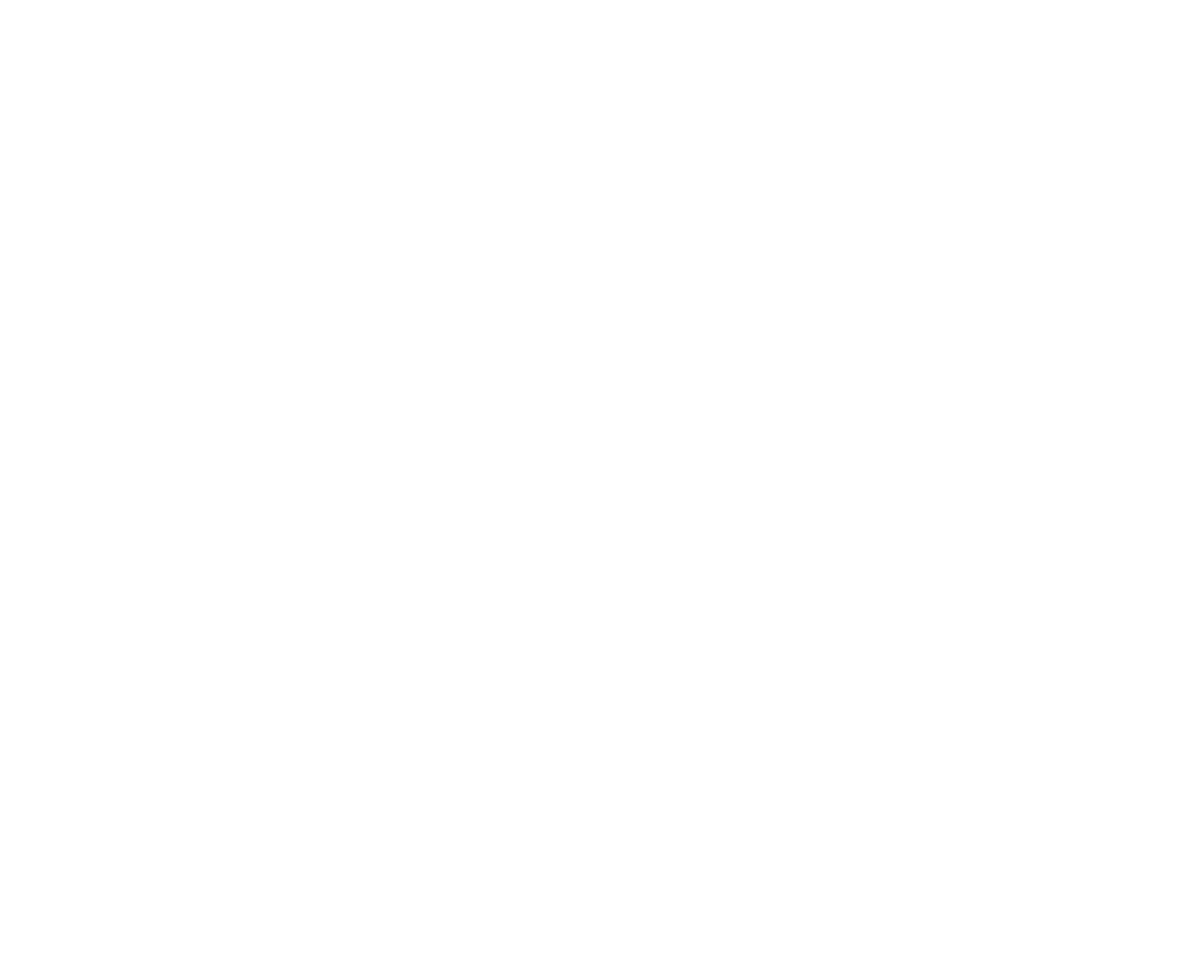
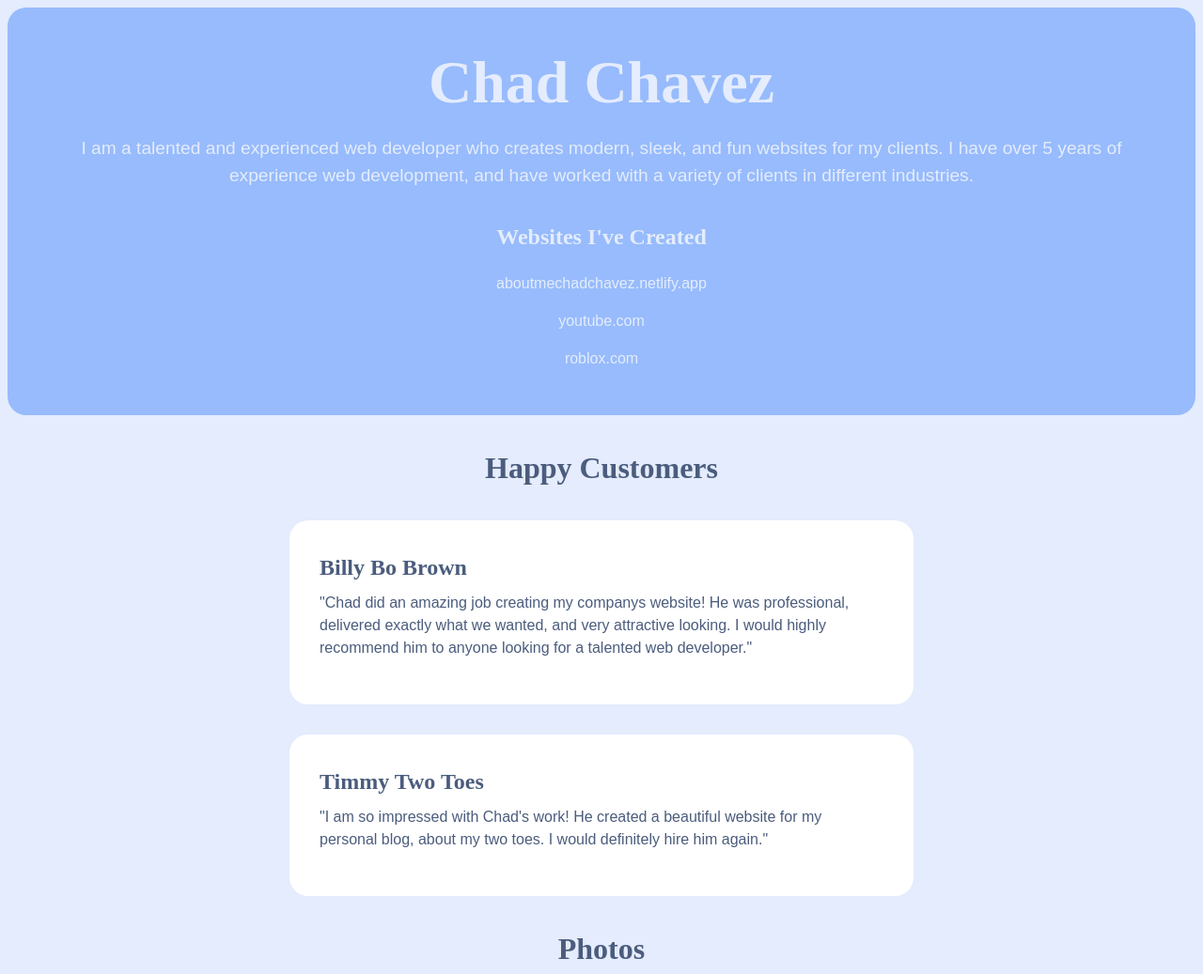
Before and after one commit to RVCC-IDMX/midterm-2023-ChadChavez, a plain HTML site: page index.html in a window 1280 px wide. Shown: the top 1037 px of the page at 94% size. Before the commit the page ends 800 px from the top, so only its background shows below. Drawn offline with Linux system fonts and the light colour scheme.

Commit message:
final submission

```diff
--- /dev/null
+++ b/css/style.css
@@ -0,0 +1,110 @@
+/* Set global font styles */
+body {
+    font-family: 'Montserrat', sans-serif;
+    font-size: 16px;
+    line-height: 1.5;
+  }
+
+  h1, h2, h3, h4, h5, h6 {
+    font-family: 'Playfair Display', serif;
+    font-weight: 700;
+    margin-top: 0;
+  }
+
+  /* Set global color scheme */
+  body {
+    background-color: #E4ECFD;
+    color: #4B5C7D;
+  }
+
+  /* Style header section */
+  header {
+    background-color: #97BBFC;
+    color: #E4ECFD;
+    padding: 2rem;
+    text-align: center;
+    border-radius: 20px;
+  }
+
+  header h1 {
+    font-size: 4rem;
+    margin-bottom: 0.5rem;
+  }
+
+  header p {
+    font-size: 1.2rem;
+    margin-top: 0;
+    margin-bottom: 2rem;
+  }
+
+  header ul {
+    list-style: none;
+    margin: 0;
+    padding: 0;
+  }
+
+  header li {
+    margin-bottom: 1rem;
+  }
+
+  header a {
+    color: #E4ECFD;
+    text-decoration: none;
+  }
+
+  header a:hover {
+    text-decoration: underline;
+  }
+
+  /* Style main section */
+  main {
+    padding: 2rem;
+    display: flex;
+    flex-direction: column;
+    align-items: center;
+  }
+
+  main h2 {
+    font-size: 2rem;
+    margin-bottom: 2rem;
+  }
+
+  main article {
+    max-width: 600px;
+    margin-bottom: 2rem;
+    background-color: #FFFFFF;
+    padding: 2rem;
+    border-radius: 20px;
+  }
+
+  main h3 {
+    font-size: 1.5rem;
+    margin-bottom: 0.5rem;
+  }
+
+  main article p {
+    margin-top: 0;
+  }
+
+  main img {
+    max-width: 100%;
+    margin-bottom: 2rem;
+    border-radius: 20px;
+  }
+
+  /* Style footer section */
+  footer {
+    background-color: #767B84;
+    color: #E4ECFD;
+    padding: 1rem;
+    text-align: center;
+    border-radius: 20px;
+  }
+
+  footer p {
+    margin: 0;
+  }
+
+  footer p span {
+    font-weight: 700;
+  }
--- a/index.html
+++ b/index.html
@@ -1,12 +1,42 @@
 <!DOCTYPE html>
 <html lang="en">
-<head>
-  <meta charset="UTF-8">
-  <meta http-equiv="X-UA-Compatible" content="IE=edge">
-  <meta name="viewport" content="width=device-width, initial-scale=1.0">
-  <title>Document</title>
-</head>
-<body>
+  <head>
+    <meta charset="UTF-8">
+    <title>Chad Chavez - Web Developer</title>
+    <link rel="stylesheet" href="css/style.css">
+  </head>
+  <body>
+    <!-- Header section -->
+    <header>
+      <h1>Chad Chavez</h1>
+      <p class="header-text">I am a talented and experienced web developer who creates modern, sleek, and fun websites for my clients. I have over 5 years of experience web development, and have worked with a variety of clients in different industries.</p>
+      <h2>Websites I've Created</h2>
+      <ul>
+        <li><a href="#">aboutmechadchavez.netlify.app</a></li>
+        <li><a href="#">youtube.com</a></li>
+        <li><a href="#">roblox.com</a></li>
+      </ul>
+    </header>
 
-</body>
+    <!-- Main section -->
+    <main>
+      <h2 class="section-heading">Happy Customers</h2>
+      <article>
+        <h3>Billy Bo Brown</h3>
+        <p class="customer-review">"Chad did an amazing job creating my companys website! He was professional, delivered exactly what we wanted, and very attractive looking. I would highly recommend him to anyone looking for a talented web developer."</p>
+      </article>
+      <article>
+        <h3>Timmy Two Toes</h3>
+        <p class="customer-review">"I am so impressed with Chad's work! He created a beautiful website for my personal blog, about my two toes. I would definitely hire him again."</p>
+      </article>
+      <h2 class="section-heading">Photos</h2>
+      <img class="photo" src="img/midterm1.jpg" alt="Cool Photo">
+      <img class="photo" src="img/midterm2.jpg" alt="Another Cool Photo">
+    </main>
+
+    <!-- Footer section -->
+    <footer>
+      <p class="footer-text">&copy; 2023 Chad Chavez</p>
+    </footer>
+  </body>
 </html>
```
Also changed, not shown: img/midterm1.jpg (added), img/midterm2.jpg (added), 2 other files.
